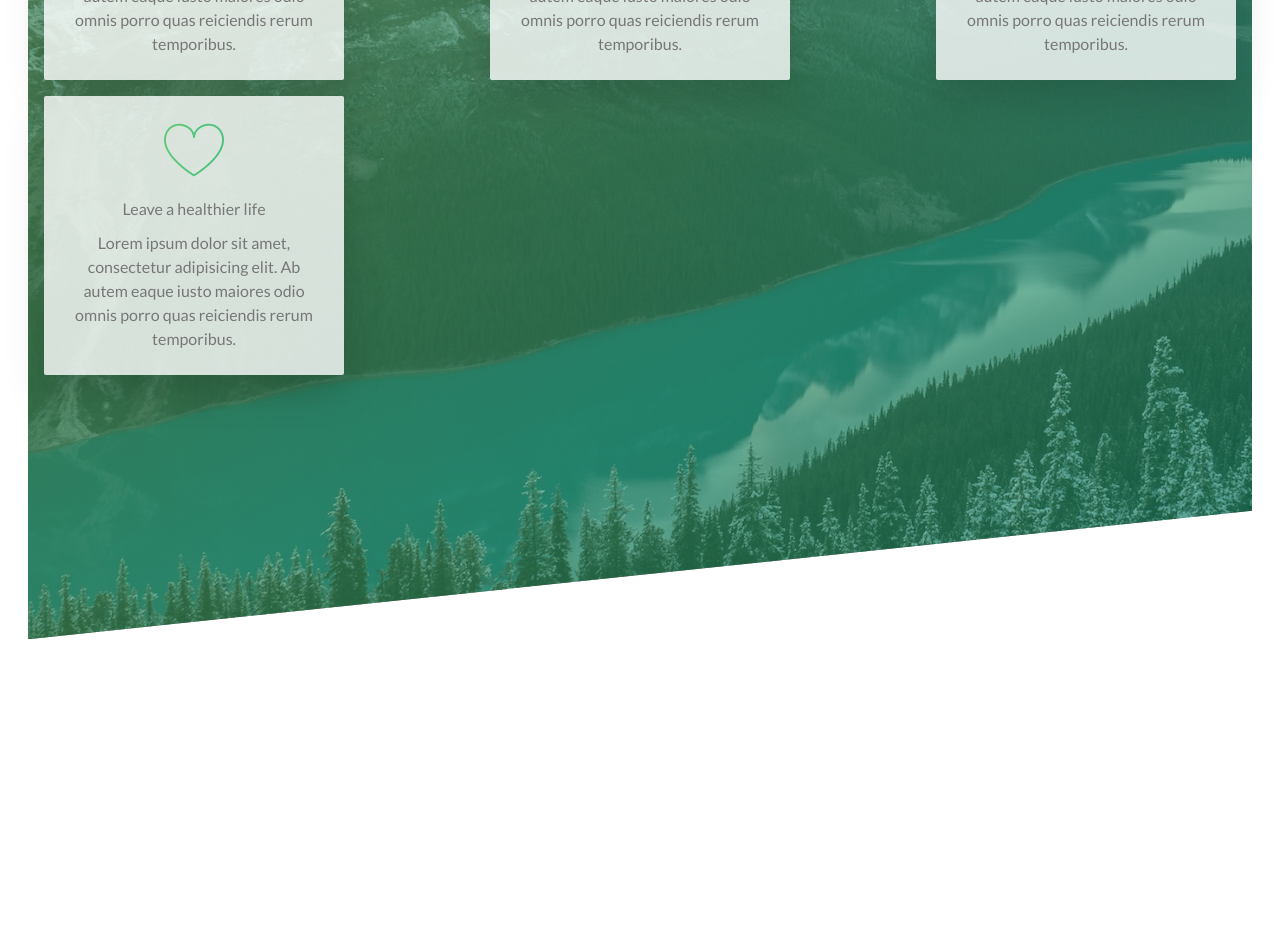
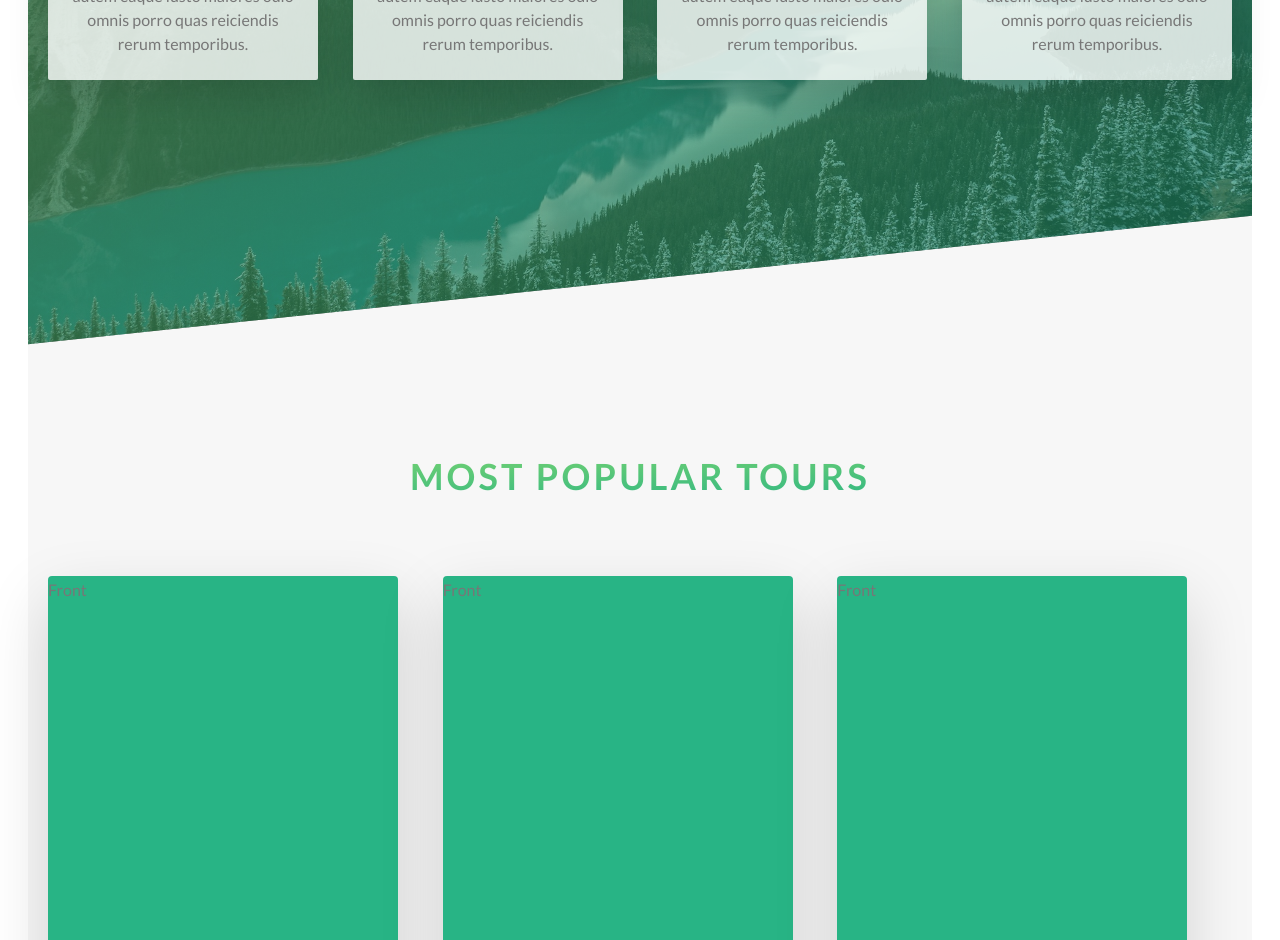
Before and after one commit to aliehyaie/next-natours, a Next.js app: page / in a window 1280 px wide. Shown: the part 1860-2800 px from the top of the page. Before the commit the page ends 2499 px from the top, so only its background shows below. Built offline with nearby package versions, Linux system fonts and the light colour scheme.

Commit message:
create tour card component

```diff
--- a/src/components/Button/Button.tsx
+++ b/src/components/Button/Button.tsx
@@ -30,10 +30,10 @@ const Button: React.FC<PropsWithChildren & { className?: string; type?: 'primary
         hover:before:scale-x-[1.4]
         hover:before:scale-y-[1.6]
         px-10 inline-block hover:-translate-y-1 active:-translate-y-px
-        ` : `text-mediumGreen inline-block border-b border-mediumGreen
+        ` : `text-primary inline-block border-b border-primary
         p-1 text-base
         transition-all duration-200
-        hover:bg-mediumGreen hover:text-white hover:shadow-[0_1rem_2rem_rgba(0,0,0,0.15)] hover:-translate-y-0.5
+        hover:bg-primary hover:text-white hover:shadow-[0_1rem_2rem_rgba(0,0,0,0.15)] hover:-translate-y-0.5
         active:shadow-[0_0.5rem_1rem_rgba(0,0,0,0.15)] active:translate-0
         `}
            ${className}
--- a/src/components/FeatureCard/FeatureCard.tsx
+++ b/src/components/FeatureCard/FeatureCard.tsx
@@ -10,10 +10,10 @@ const FeatureCard: React.FC<{ iconName: string; title: string; description: stri
         <div className='bg-white bg-opacity-80 text-base p-6 text-center rounded-sm shadow-[0_1rem_2.5rem_rgba(0,0,0,0.15)] flex flex-col gap-2.5
         transition-all duration-300
             hover:-translate-y-1.5
-            max-w-[300px]
+            max-w-[270px]
 
         '>
-            <Icon className='text-6xl main-gradient bg-clip-text text-transparent' iconName={iconName}/>
+            <Icon className='text-6xl primary-gradient bg-clip-text text-transparent' iconName={iconName}/>
             <h3>{title}</h3>
             <p>{description}</p>
         </div>
--- /dev/null
+++ b/src/components/TourCard/TourCard.tsx
@@ -0,0 +1,30 @@
+import React from 'react';
+
+const TourCard: React.FC<{ className?: string, type?: 'primary' | 'secondary' | 'tertiary' }> = ({
+                                                                                                     className = '',
+                                                                                                     type = 'primary'
+                                                                                                 }) => {
+    const sideClasses = 'h-[31.25rem] transition-all duration-700 min-w-[350px] absolute top-0 left-0 backface-hidden ease shadow-[0_1.5rem_4rem_rgba(0,0,0,0.15)] rounded'
+    console.log(type+'-gradient','secondary-gradient');
+
+    return (
+        <div
+            className={`
+            group
+            relative
+            w-full
+            perspective-[93.75rem]
+           ${className}`}>
+            <div className={`${sideClasses} bg-primaryDark group-hover:-rotate-y-180`}>
+                Front
+            </div>
+            <div className={`${sideClasses} ${type === 'primary' ? 'primary-gradient' : type==='secondary' ? 'secondary-gradient'
+                : 'tertiary-gradient'}
+                  rotate-y-180 group-hover:rotate-y-0`}>
+                Back
+            </div>
+        </div>
+    );
+};
+
+export default TourCard;
--- a/src/pages/index.tsx
+++ b/src/pages/index.tsx
@@ -4,6 +4,7 @@ import Button from "@/components/Button/Button";
 import Image from "next/image";
 import Icon from "@/components/Icon/Icon";
 import FeatureCard from "@/components/FeatureCard/FeatureCard";
+import TourCard from "@/components/TourCard/TourCard";
 
 export default function Home() {
     return (
@@ -58,7 +59,7 @@ export default function Home() {
                                             hover:-translate-y-1.5
                                             hover:outline
                                             hover:outline-[1rem]
-                                            hover:outline-mediumGreen
+                                            hover:outline-primary
                                             hover:shadow-[0_2.5rem_4rem_rgba(0,0,0,0.5)]
                                             group-hover/composition:[&:not(:hover)]:scale-95
                                             hover:z-10
@@ -75,7 +76,7 @@ export default function Home() {
                                             hover:-translate-y-1.5
                                             hover:outline
                                             hover:outline-[1rem]
-                                            hover:outline-mediumGreen
+                                            hover:outline-primary
                                             hover:shadow-[0_2.5rem_4rem_rgba(0,0,0,0.5)]
                                             group-hover/composition:[&:not(:hover)]:scale-95
                                             hover:z-10
@@ -92,7 +93,7 @@ export default function Home() {
                                             hover:-translate-y-1.5
                                             hover:outline
                                             hover:outline-[1rem]
-                                            hover:outline-mediumGreen
+                                            hover:outline-primary
                                             hover:shadow-[0_2.5rem_4rem_rgba(0,0,0,0.5)]
                                             group-hover/composition:[&:not(:hover)]:scale-95
                                             hover:z-10
@@ -104,7 +105,8 @@ export default function Home() {
                     </Container>
                 </section>
                 <section className='py-50 bg-features bg-cover -skew-y-6 [&>*]:skew-y-6 -mt-20'>
-                    <div className='flex justify-between items-center flex-wrap px-4 gap-4'>
+                    <Container>
+                        <div className='flex justify-between items-center flex-wrap gap-4'>
                             <FeatureCard iconName='icon-basic-world' title='Explore the world'
                                          description='Lorem ipsum dolor sit amet, consectetur adipisicing elit. Ab autem eaque iusto maiores odio omnis porro quas reiciendis rerum temporibus.'/>
                             <FeatureCard iconName='icon-basic-compass' title='Meet nature'
@@ -113,8 +115,20 @@ export default function Home() {
                                          description='Lorem ipsum dolor sit amet, consectetur adipisicing elit. Ab autem eaque iusto maiores odio omnis porro quas reiciendis rerum temporibus.'/>
                             <FeatureCard iconName='icon-basic-heart' title='Leave a healthier life'
                                          description='Lorem ipsum dolor sit amet, consectetur adipisicing elit. Ab autem eaque iusto maiores odio omnis porro quas reiciendis rerum temporibus.'/>
-
                         </div>
+                    </Container>
+                </section>
+                <section className='-mt-20 pt-64 pb-[31rem] bg-grey-light1'>
+                    <Container>
+                        <h2 className='secondary-header mb-20'>
+                            Most popular tours
+                        </h2>
+                        <div className='flex justify-between'>
+                            <TourCard type='primary' />
+                            <TourCard type='secondary'/>
+                            <TourCard type='tertiary'/>
+                        </div>
+                    </Container>
                 </section>
             </main>
         </>
--- a/src/styles/globals.scss
+++ b/src/styles/globals.scss
@@ -21,12 +21,20 @@
     clip-path: polygon(0 0, 100% 0, 100% 75vh, 0 100%);
   }
 
-  .main-gradient {
-    @apply bg-gradient-to-r from-lightGreen to-darkGreen;
+  .primary-gradient {
+    @apply bg-gradient-to-br from-primaryLight to-primaryDark;
+  }
+
+  .secondary-gradient {
+    @apply bg-gradient-to-br from-secondaryLight to-secondaryDark;
+  }
+
+  .tertiary-gradient {
+    @apply bg-gradient-to-br from-tertiaryLight to-tertiaryDark;
   }
 
   .secondary-header {
-    @apply text-4xl uppercase font-bold main-gradient bg-clip-text text-transparent flex justify-center
+    @apply text-4xl uppercase font-bold primary-gradient bg-clip-text text-transparent flex justify-center
     tracking-[0.2rem]
     transition-all duration-200
     hover:skew-x-12
--- a/tailwind.config.js
+++ b/tailwind.config.js
@@ -1,5 +1,40 @@
 /** @type {import('tailwindcss').Config} */
-const {translate} = require("autoprefixer/lib/hacks/grid-utils");
+
+const plugin = require('tailwindcss/plugin');
+
+const rotateY = plugin(({addUtilities}) => {
+    addUtilities({
+        '.rotate-y-0': {
+            transform: 'rotateY(0)',
+        },
+        '.rotate-y-180': {
+            transform: 'rotateY(180deg)',
+        },
+        '.-rotate-y-180': {
+            transform: 'rotateY(-180deg)',
+        }
+    })
+});
+
+const perspective = plugin(({matchUtilities}) => {
+    matchUtilities({
+        'perspective': (value) => ({
+            perspective: value
+        })
+    })
+});
+
+const backfaceVisibility = plugin(({addUtilities}) => {
+    addUtilities({
+        '.backface-visible': {
+            'backface-visibility': 'visible',
+        },
+        '.backface-hidden': {
+            'backface-visibility': 'hidden',
+        }
+    })
+});
+
 module.exports = {
     important: true,
     content: [
@@ -10,11 +45,16 @@ module.exports = {
     theme: {
         colors: {
             white: '#fff',
-            lightGreen: '#7ed56f',
-            mediumGreen: '#55c57a',
-            darkGreen: '#28b485',
+            primaryLight: '#7ed56f',
+            primary: '#55c57a',
+            primaryDark: '#28b485',
+            secondaryLight:'#ffb900',
+            secondaryDark:'#ff7730',
+            tertiaryLight:'#2998ff',
+            tertiaryDark:'#5643fa',
             text: '#777',
             transparent: 'transparent',
+
             grey: {
                 light1: '#f7f7f7'
             }
@@ -88,5 +128,5 @@ module.exports = {
             }
         },
     },
-    plugins: [],
+    plugins: [rotateY, perspective,backfaceVisibility],
 }
```
Lines whose indentation alone changed are shown as unchanged.
